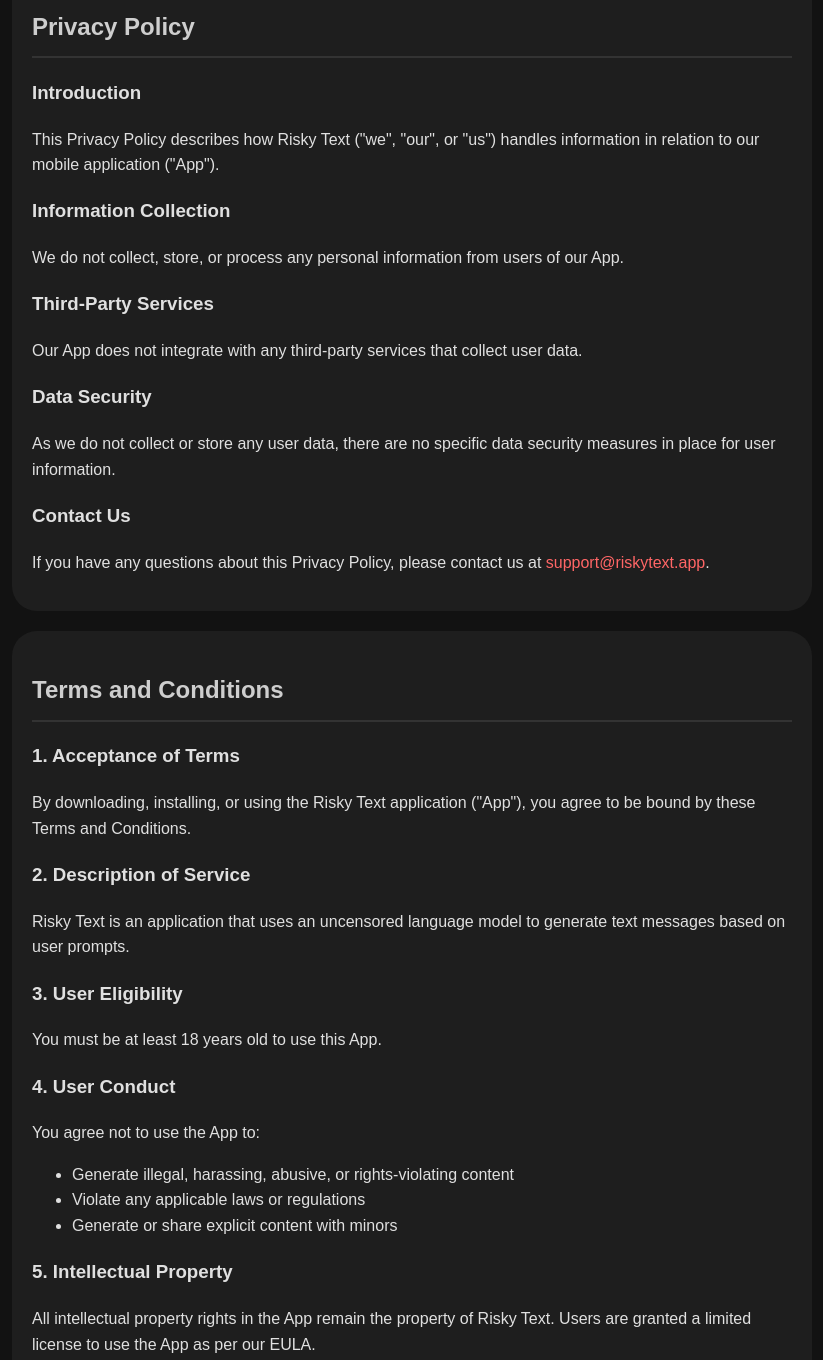
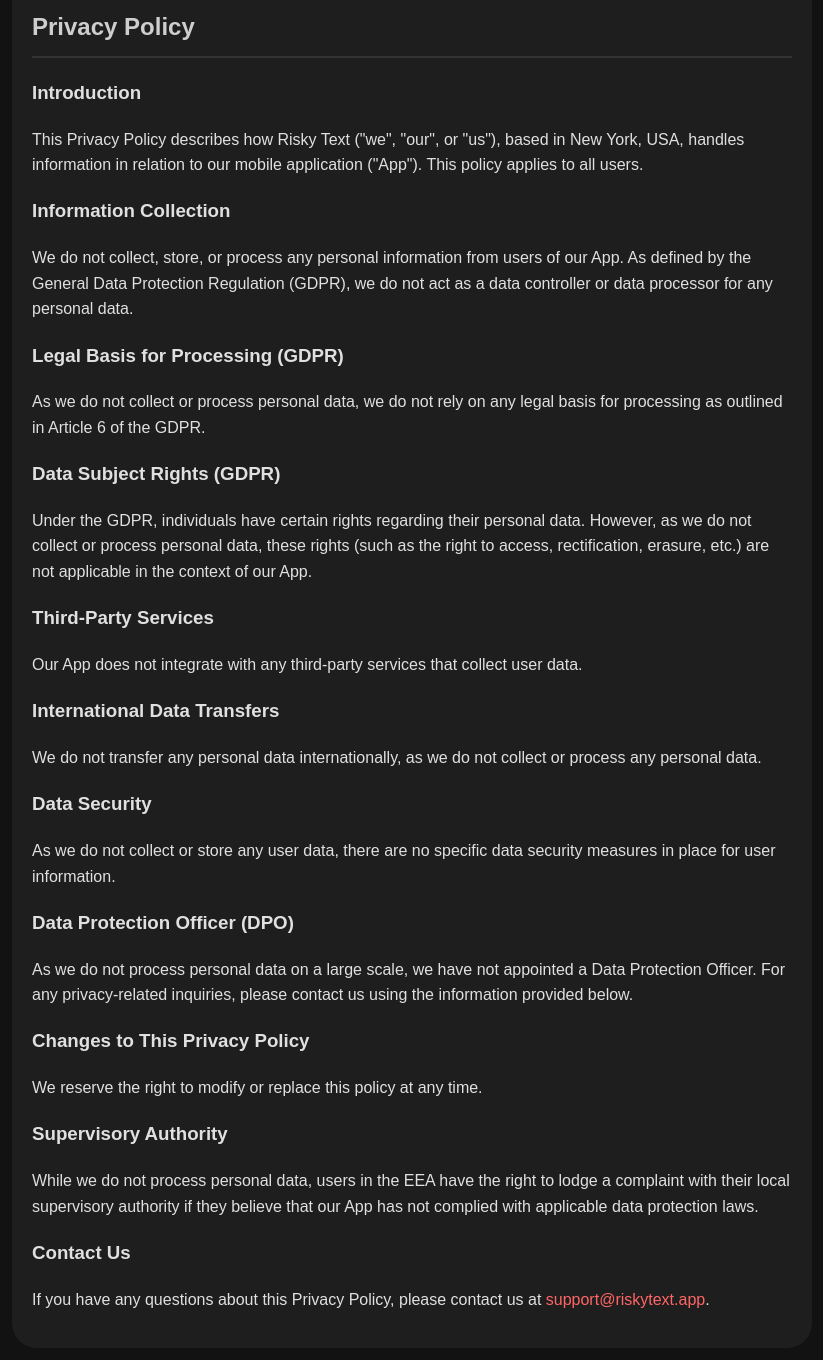
Before and after one commit to Jon-Templeton/jon-templeton.github.io, a plain HTML site: page index.html in a window 1280 px wide. Shown: the part 500-1860 px from the top of the page, without its empty margins (228-1051 px from the left). Drawn offline with Linux system fonts and the light colour scheme.

Commit message:
privacy policy updates

```diff
--- a/index.html
+++ b/index.html
@@ -70,16 +70,34 @@
         <section id="privacy-policy">
             <h2>Privacy Policy</h2>
             <h3>Introduction</h3>
-            <p>This Privacy Policy describes how Risky Text ("we", "our", or "us") handles information in relation to our mobile application ("App").</p>
+            <p>This Privacy Policy describes how Risky Text ("we", "our", or "us"), based in New York, USA, handles information in relation to our mobile application ("App"). This policy applies to all users.</p>
 
             <h3>Information Collection</h3>
-            <p>We do not collect, store, or process any personal information from users of our App.</p>
+            <p>We do not collect, store, or process any personal information from users of our App. As defined by the General Data Protection Regulation (GDPR), we do not act as a data controller or data processor for any personal data.</p>
+
+            <h3>Legal Basis for Processing (GDPR)</h3>
+            <p>As we do not collect or process personal data, we do not rely on any legal basis for processing as outlined in Article 6 of the GDPR.</p>
+
+            <h3>Data Subject Rights (GDPR)</h3>
+            <p>Under the GDPR, individuals have certain rights regarding their personal data. However, as we do not collect or process personal data, these rights (such as the right to access, rectification, erasure, etc.) are not applicable in the context of our App.</p>
 
             <h3>Third-Party Services</h3>
             <p>Our App does not integrate with any third-party services that collect user data.</p>
 
+            <h3>International Data Transfers</h3>
+            <p>We do not transfer any personal data internationally, as we do not collect or process any personal data.</p>
+
             <h3>Data Security</h3>
             <p>As we do not collect or store any user data, there are no specific data security measures in place for user information.</p>
+
+            <h3>Data Protection Officer (DPO)</h3>
+            <p>As we do not process personal data on a large scale, we have not appointed a Data Protection Officer. For any privacy-related inquiries, please contact us using the information provided below.</p>
+
+            <h3>Changes to This Privacy Policy</h3>
+            <p>We reserve the right to modify or replace this policy at any time.</p>
+
+            <h3>Supervisory Authority</h3>
+            <p>While we do not process personal data, users in the EEA have the right to lodge a complaint with their local supervisory authority if they believe that our App has not complied with applicable data protection laws.</p>
 
             <h3>Contact Us</h3>
             <p>If you have any questions about this Privacy Policy, please contact us at <a href="mailto:support@riskytext.app">support@riskytext.app</a>.</p>
```
